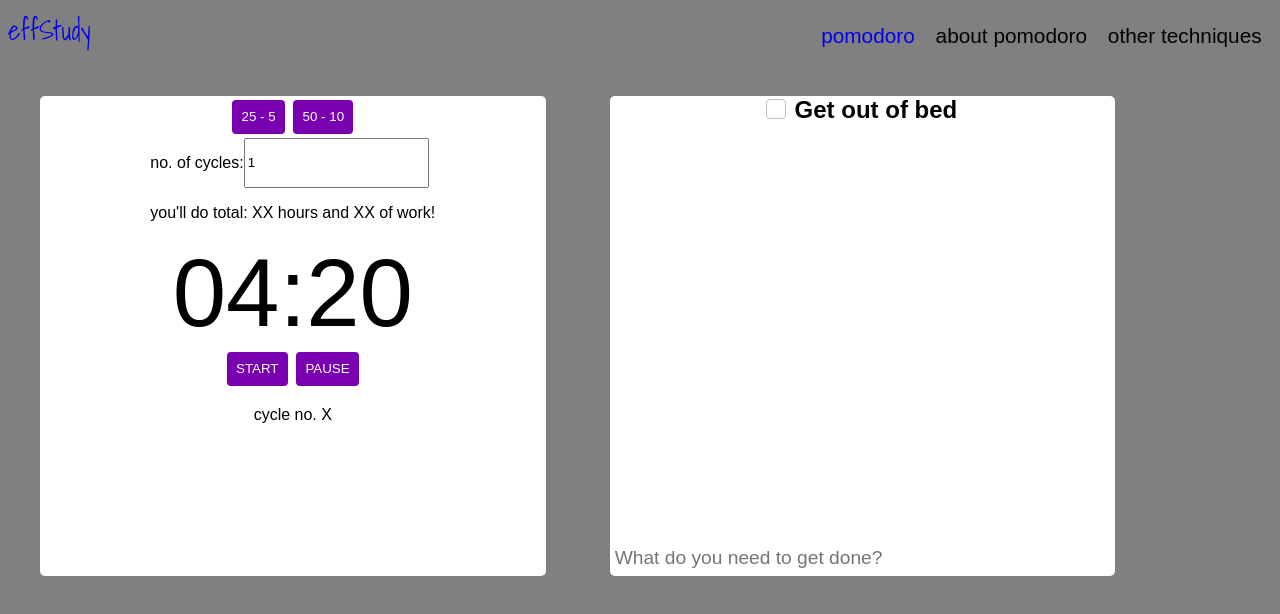
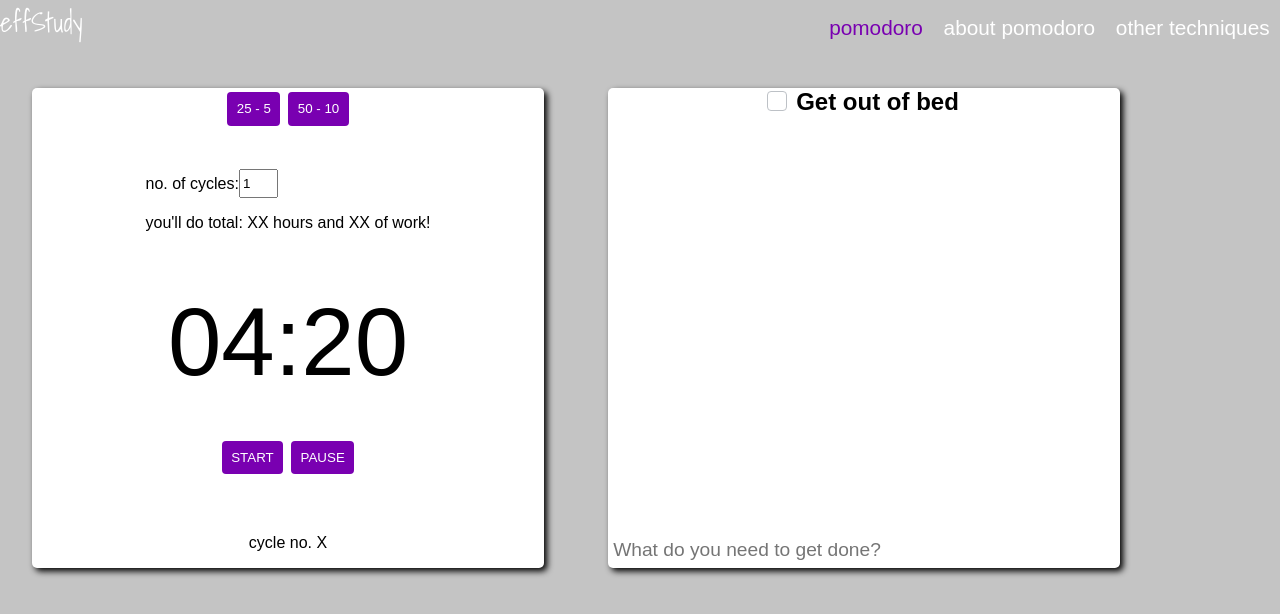
Before and after one commit to velibor7/effStudy, an Angular app: page /pomodoro in a window 1280 px wide. Shown: the top 614 px of the page. Built offline with nearby package versions, Linux system fonts and the light colour scheme; a web font is replaced by a local one.

Commit message:
split components

```diff
--- a/src/app/app.component.html
+++ b/src/app/app.component.html
@@ -2,9 +2,9 @@
   <div class="logo"> <a routerLink="/">effStudy</a></div>
 
   <ul>
-    <li><a routerLink="/pomodoro">pomodoro </a></li>
-    <li>about pomodoro</li>
-    <li>other techniques</li>
+    <li><a routerLink="/pomodoro" routerLinkActive="active">pomodoro </a></li>
+    <li><a routerLink="/aboutpomodoro" routerLinkActive="active">about pomodoro</a></li>
+    <li><a routerLink="/other" routerLinkActive="active">other techniques</a></li>
   </ul>
 </nav>
 <router-outlet></router-outlet>
--- a/src/app/app.component.sass
+++ b/src/app/app.component.sass
@@ -1,8 +1,14 @@
 @import url('https://fonts.googleapis.com/css2?family=Marvel&family=Shadows+Into+Light&display=swap')
 
+$primary: #7900b1
+
 body, html
-    background-color: gray
+    // background-color: yellow
+    // background-image: linear-gradient(to bottom right, white, gray)
 
+a
+    text-decoration: none
+    color: white
 nav
     display: flex
     width: 100%
@@ -19,5 +25,8 @@ nav
             font-family: 'Marvel', sans-serif
             font-size: 1.3em
             margin: 0 .5em
-a
-    text-decoration: none
+            // a
+                // text-decoration: none
+                // color: white
+.active
+    color: $primary
--- a/src/app/home/home.component.sass
+++ b/src/app/home/home.component.sass
@@ -1,2 +1 @@
-
 $primary: #7900b1
--- a/src/app/pomodoro/pomodoro.component.html
+++ b/src/app/pomodoro/pomodoro.component.html
@@ -6,9 +6,9 @@
       </div>
 
       <div>
-        <div class="no-cyc">
+        <div class="cyc-num">
           <p>no. of cycles:</p>
-          <input type="number" step="1" min="1" value="1"/>
+          <input type="number" step="1" min="1" max="10" value="1"/>
         </div>
         <p>you'll do total: <span>XX</span> hours and <span>XX</span> of work!</p>
       </div>
--- a/src/app/pomodoro/pomodoro.component.sass
+++ b/src/app/pomodoro/pomodoro.component.sass
@@ -7,6 +7,7 @@ $primary: #7900b1
     height: 100%
     width: 100%
     .card
+        box-shadow: .2em .2em .4em black
         display: flex
         flex-direction: column
         background-color: #fff
@@ -16,18 +17,20 @@ $primary: #7900b1
         margin: 2em
         border: 0 solid black
         border-radius: 5px
-        .no-cyc
-            display: flex
-            padding: 0px
-
-            input
-                height: auto
-                width: auto
-            p
-                padding: 0px
 
 .timer-card
     font-family: 'Marvel', sans-serif
+    justify-content: space-between
+    .cyc-num
+        align-items: center
+        display: flex
+        padding: 0px
+        p
+            padding: 0px
+            margin: 0px
+        input
+            height: 1.7em
+            width: 2.3em
     .timer
         margin: 0
         padding: 0 .7em
@@ -43,6 +46,7 @@ $primary: #7900b1
         float: left
         left: 0
     .checklist-input
+        -webkit-tap-highlight-color: transparent
         font-size: 1.2em
         position: absolute
         bottom: 0
@@ -52,6 +56,8 @@ $primary: #7900b1
         margin: .4em .1em .1em .1em
         // padding: .3em
         font-family: 'Marvel', sans-serif
+        &:focus
+            outline: none
 
 .button
     padding: .7em
--- a/src/styles.sass
+++ b/src/styles.sass
@@ -1,3 +1,9 @@
 
-body
-    background-color: gray
+body, html
+    // -webkit-tap-highlight-color: transparent
+    padding: 0
+    margin: 0
+    // background-color: gray
+    //background-size: cover
+    // background-image: linear-gradient(to bottom right, #dadada, #c4c4c4)
+    background-color: #c4c4c4
```
